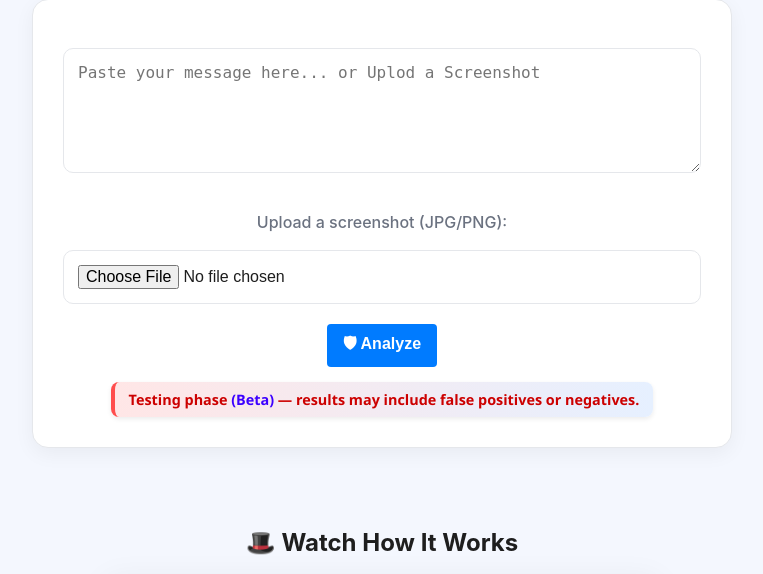
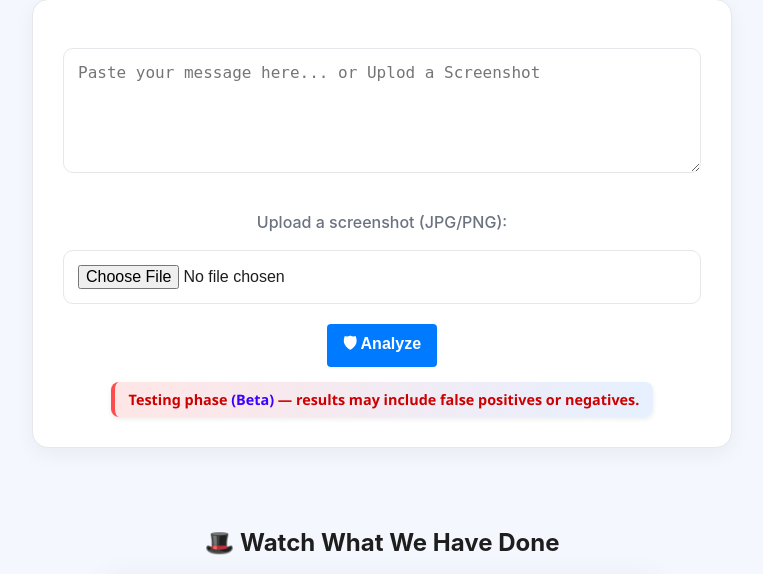
Before and after one commit to abhisheksahoo15/spamdetect, a FastAPI app: page / in a window 1280 px wide. Shown: the part 446-1020 px from the top of the page, without its empty margins (258-1021 px from the left). Run offline with FastAPI, Linux system fonts and the light colour scheme; some libraries are stand-ins or nearby versions; some web fonts are replaced.

Commit message:
Final Beta Updated

```diff
--- a/templates/index.html
+++ b/templates/index.html
@@ -332,7 +332,8 @@
 
     <a href="/download-model">Download Model</a>
 
-    <a href="/docs">Use Manual</a>
+    <a href="/static/document.pdf" download>Use Manual</a>
+
     <a href="/about">About</a>
     <a href="/contact">Contact</a>
     <a href="/dataPrivacy">Data & Privacy</a>
@@ -381,7 +382,7 @@
   </main>
 
 <section class="video-section">
-  <h2>🎩 Watch How It Works</h2>
+  <h2>🎩 Watch What We Have Done </h2>
   <iframe width="560" height="315"
           src="https://www.youtube.com/embed/SEVZlUMDPw0"
           frameborder="0"
```
Also changed, not shown: 1 other file.
